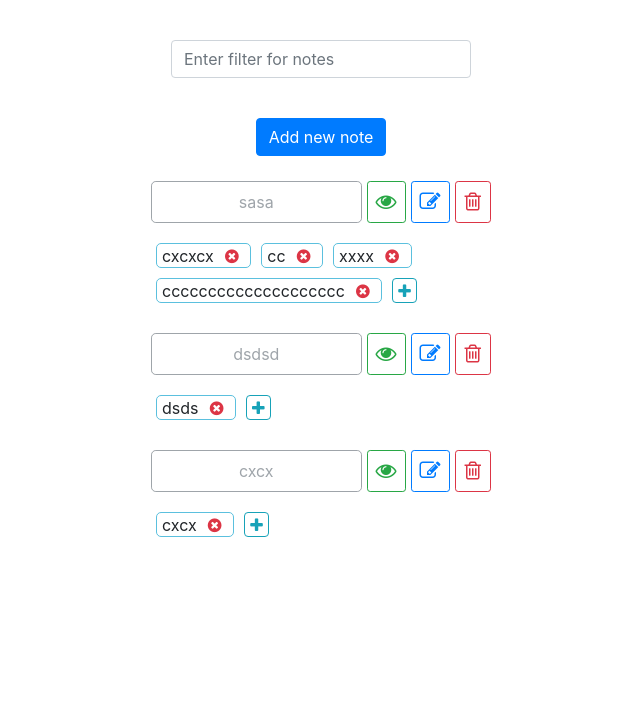
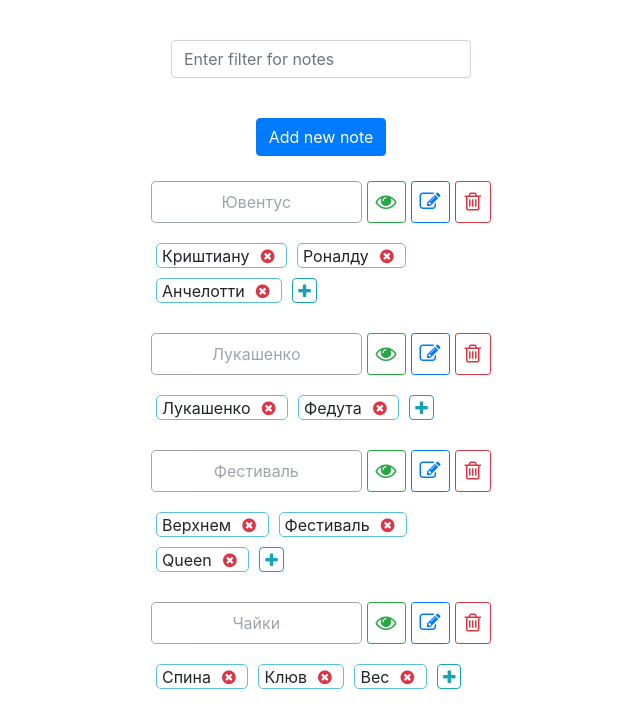
Before and after one commit to kalitamih/notes-task, a React (Create React App) app in the folder notes-task/: page / in a window 1280 px wide. Shown: the top 728 px of the page, without its empty margins (319-959 px from the left). Built offline with nearby package versions, Linux system fonts and the light colour scheme; no server answers; data requests are answered from the project's data file; the HTML template or start-up script is replaced by a standard one.

Commit message:
fix: search issue

```diff
--- a/notes-task/db.json
+++ b/notes-task/db.json
@@ -3,27 +3,38 @@
     {
       "notes": [
         {
-          "name": "sasa",
-          "text": "ffgfg",
+          "name": "Ювентус",
+          "text": "В автобиографии Карло Анчелотти рассказывал, что еще в 2013-м видел в #Криштиану все качества идеального центрального нападающего. По плану тренера, #Роналду должен был освоить эту позицию в первый же сезон при Карло. Но от идеи пришлось отказаться после очной беседы с португальцем. Роналду не хотел там играть. Карло ценит психологию, поэтому пошел на уступку, значительно изменив тактические планы.\n\n«Вообще, я считаю #4-4-2 лучшей схемой, потому что она гарантирует самое сбалансированное расположение игроков – особенно при обороне. Но, как я уже говорил, самое важное для меня – игроки. Если Роналду комфортнее на фланге, а не вторым нападающим, окей – будем играть 4-3-3. К счастью, постепенно мы выработали гибридную схему – 4-4-2 в обороне и 4-3-3 в атаке», – развил мысль Анчелотти.",
           "tags": [
-            "cxcxcx",
-            "cc",
-            "xxxx",
-            "cccccccccccccccccccc"
+            "Криштиану",
+            "Роналду",
+            "Анчелотти"
           ]
         },
         {
-          "name": "dsdsd",
-          "text": "fsfs",
+          "name": "Лукашенко",
+          "text": "Другой член той команды, политтехнолог Александр #Федута, у себя в книге «Александр #Лукашенко. Политическая биография» отмечает, что «наш электорат мог отличаться лишь одним — крайней степенью люмпенизированности. Люмпен не обладает собственной идеологией, а потому возможность привлечь его на нашу сторону была вполне реальна».\n\nОб эволюции поддержки Лукашенко в обществе мы поговорили с профессором-социологом Олегом Манаевым. Его институт НИСЭПИ с середины 1990-х до 2016 года проводил регулярные опросы общественного мнения, которые фиксировали взлеты и падения рейтинга Лукашенко. После данных об очередном таком падении до 30% в 2016 году на НИСЭПИ начали давить, центр прекратил проводить опросы в Беларуси.\nЧитать полностью:  https://news.tut.by/economics/641444.html",
           "tags": [
-            "dsds"
+            "Лукашенко",
+            "Федута"
           ]
         },
         {
-          "name": "cxcx",
-          "text": "fcfx",
+          "name": "Фестиваль",
+          "text": "Сегодня в #Верхнем городе много качественной музыки, тут проходит традиционный #Фестиваль британской культуры. Здесь выступление волынщиков Второго Королевского Ирландского Полка в сопровождении Образцово-показательного оркестра Вооруженных сил, здесь реконструированы «Битлы», The #Queen и много славных коллективов. А вечером и вовсе ожидается что-то особенное, в британском стиле. В общем, наслаждайтесь, сэр! И никакого дождя.",
           "tags": [
-            "cxcx"
+            "Верхнем",
+            "Фестиваль",
+            "Queen"
+          ]
+        },
+        {
+          "name": "Чайки",
+          "text": "Размером с крупного голубя, в брачном наряде отличается от других чаек коричнево-бурой окраской головы. #Спина и верх крыльев взрослой птицы светло-серые, вершины крыльев черные с участками белого, голова в весенне-летний период шоколадно-бурая, остальное оперение белое. Самые длинные маховые перья белые с черными вершинами. Первостепенные и все второстепенные маховые серые. Клюв вишнево-красный, ноги красные. Радужина бурая, края век красные. Оперение молодых птиц пестрое, к серому и белому тонам примешиваются светло-бурые перья. У молодых чаек верх головы, спина и плечевые перья серовато-бурые с охристыми каемками. Кроющие крыла сизые с буроватыми пятнами. Рулевые белые с черной перевязью на конце. Низ белый. #Клюв и ноги розовые. #Вес самца 265-343 г, самки 215-310 г. Длина тела самца 34-43 см, самки 33-40 см. Размах крыльев (оба пола) 90-105 см. Длина тела самцов 34-40 см, крыла 31-31,5 см, хвоста 12-12,5 см, клюва 3-3,5 см. Длина крыла самок 28-29,5 см, хвоста 11-11,5 см, клюва 3-3,5 см.",
+          "tags": [
+            "Спина",
+            "Клюв",
+            "Вес"
           ]
         }
       ],
--- a/notes-task/src/App.js
+++ b/notes-task/src/App.js
@@ -4,6 +4,7 @@ import Note from './components/note';
 import Modal from './components/modal';
 import AddNew from './components/addNew';
 import Loader from './components/loader';
+import LINK from './constants';
 
 class App extends Component {
   state = {
@@ -20,7 +21,7 @@ class App extends Component {
   }
 
   componentDidMount() {
-    fetch('http://localhost:3001/data')
+    fetch(LINK)
       .then(response => response.json())
       .then((data) => {
         const { notes } = data[0];
@@ -40,7 +41,7 @@ class App extends Component {
   componentDidUpdate(prevProps, prevState) {
     const { notes } = this.state;
     if (prevState.notes !== notes) {
-      fetch('http://localhost:3001/data/1', {
+      fetch(`${LINK}/1`, {
         headers: {
           Accept: 'application/json',
           'Content-Type': 'application/json',
@@ -186,9 +187,8 @@ class App extends Component {
       notes, showModal, watchMode, showId,
       textNote, nameNote, tag, search, loading,
     } = this.state;
-    const re = new RegExp(search.trim(), 'g');
-    const filteredNotes = notes.map(item => re.test(item.tags.join('#')));
-    const viewNotes = notes.filter((item, index) => filteredNotes[index]);
+    const filteredNotes = notes.map(item => item.tags.join('#').indexOf(search.trim()));
+    const viewNotes = notes.filter((item, index) => filteredNotes[index] > -1);
     const tags = (showId < notes.length) ? notes[showId].tags : [];
     return (
       <div className="app">
--- /dev/null
+++ b/notes-task/src/constants/index.js
@@ -0,0 +1,3 @@
+const LINK = 'http://localhost:3001/data';
+
+export default LINK;
```
